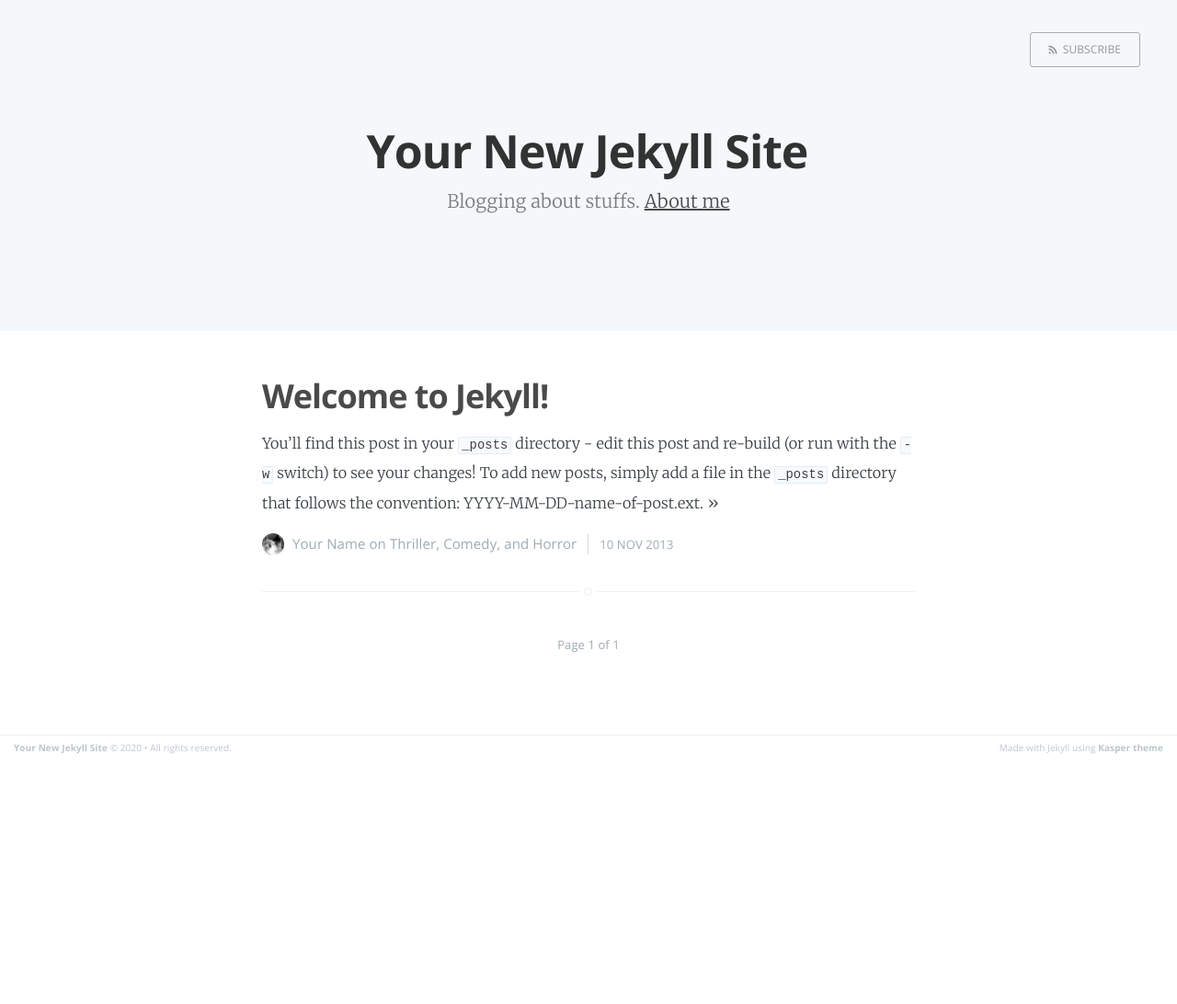
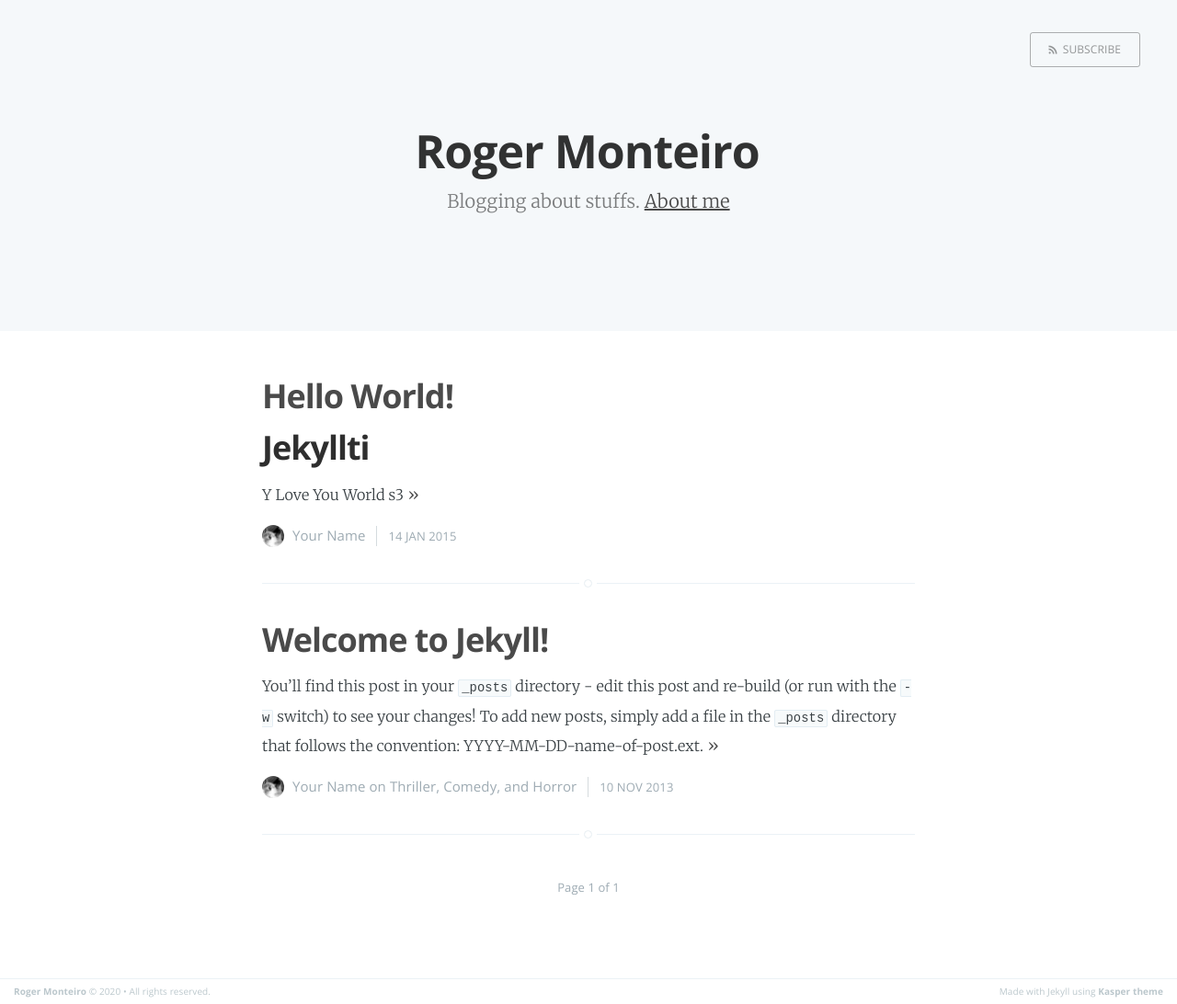
Before and after one commit to RogerMonteiro124/rogermonteiro124.github.io, a Jekyll site: the page built from index.html, in a window 1280 px wide. Shown: the whole page at 92% size. Built offline with Jekyll 4.4.1, drawn with Linux system fonts in a browser that asks for light colours; the list of posts is cut into pages by our own code; before the commit the page ends 900 px from its top, so only the background shows below that.

Commit message:
Creating

```diff
--- a/_config.yml
+++ b/_config.yml
@@ -1,6 +1,6 @@
-name: Your New Jekyll Site
+name: Roger Monteiro
 description: Blogging about stuffs
-meta_description: "Your New Jekyll Site, Blogging about stuffs"
+meta_description: "Roger Monteiro, Blogging about stuffs"
 
 markdown: kramdown
 highlighter: rouge
--- /dev/null
+++ b/_posts/2020-02-03-ola-mundo.html
@@ -0,0 +1,7 @@
+---
+layout: post
+title:  Hello World!
+date:   2015-01-14 15:00:00
+---
+<h2>Jekyllti</h2>
+<p>Y Love You World s3</p>
```
